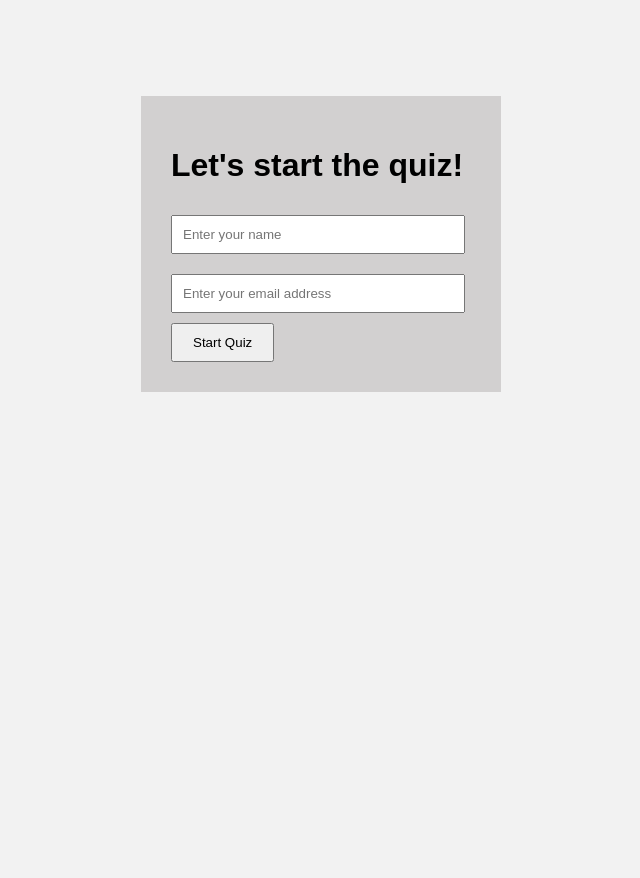
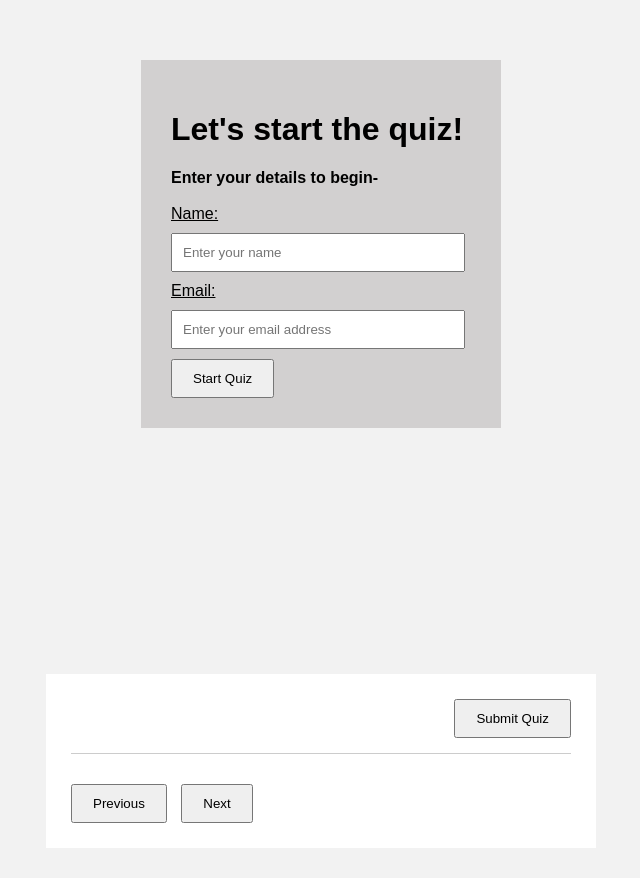
Before and after one commit to Prerna2367-pm/SSSC-Submissions-2nd-Assgnment, a website: page ShrutiKumari/quiz-app/public/index.html in a window 1280 px wide. Shown: the part 156-1034 px from the top of the page, without its empty margins (319-959 px from the left). Before the commit the page ends 800 px from the top, so only its background shows below. Drawn offline with Linux system fonts and the light colour scheme.

Commit message:
Enhance login form with labels and strong text
Updated the login form to include labels for name and email inputs.

```diff
--- a/ShrutiKumari/quiz-app/public/index.html
+++ b/ShrutiKumari/quiz-app/public/index.html
@@ -11,21 +11,17 @@
     <div id="loginPage">
         <form id="loginForm">
             <h1>Let's start the quiz!</h1>
-            <input
-                type="text"
-                id="name"
-                placeholder="Enter your name"
-            >
-            <input
-                type="email"
-                id="email"
-                placeholder="Enter your email address"
-            >
+            <strong>Enter your details to begin-</strong>
+            <br><br>
+            <label for="name"><u>Name:</u></label>
+            <input type="text" for="name" id="name" placeholder="Enter your name">
+            <label for="email"><u>Email:</u></label>
+            <input type="email" id="email" placeholder="Enter your email address">
             <button type="submit">Start Quiz</button>
         </form>
     </div>
 
-    <div id="quizPage" style="display:none">
+    <div id="quizPage">
         <div class="navbar">
             <span id="username"></span>
             <button id="submitBtn">Submit Quiz</button>
```
